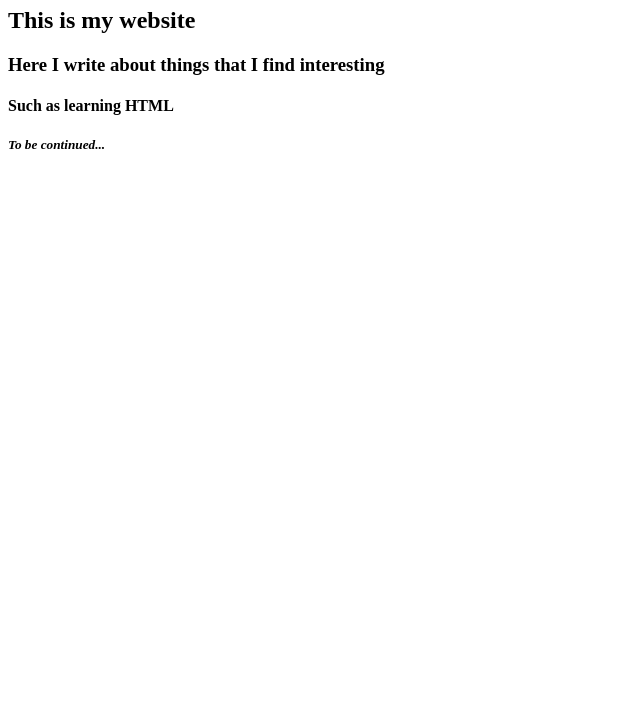
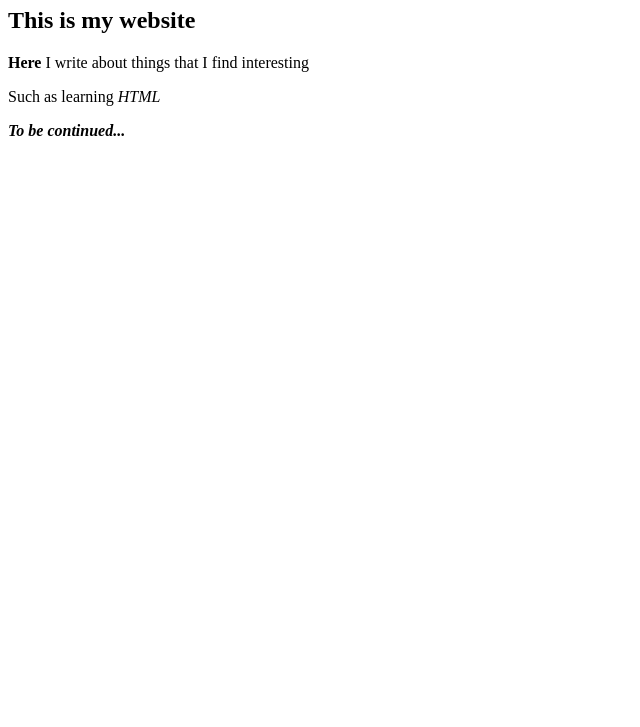
Before and after one commit to lihfliving/lapio-website, a plain HTML site: page index.html in a window 1280 px wide. Shown: the part 73-800 px from the top of the page, without its empty margins (0-640 px from the left). Drawn offline with Linux system fonts and the light colour scheme.

Commit message:
Part 3, add third exercise

```diff
--- a/index.html
+++ b/index.html
@@ -9,10 +9,10 @@
 <body>
   <!--Do the exercises here-->
 <h1>Hello</h1>
-<h2>This is my website</h2>
-<h3>Here I write about things that I find interesting</h3>
-<h4>Such as learning HTML</h4>
-<h5><i>To be continued...<i></h5>
+<h2><strong>This is my website</strong></h2>
+<p><strong>Here</strong> I write about things that I find interesting</p>
+<p>Such as learning <i>HTML</i></p>
+<p><i><strong>To be continued...</strong></i><p>
 </body>
 
 </html>
```
